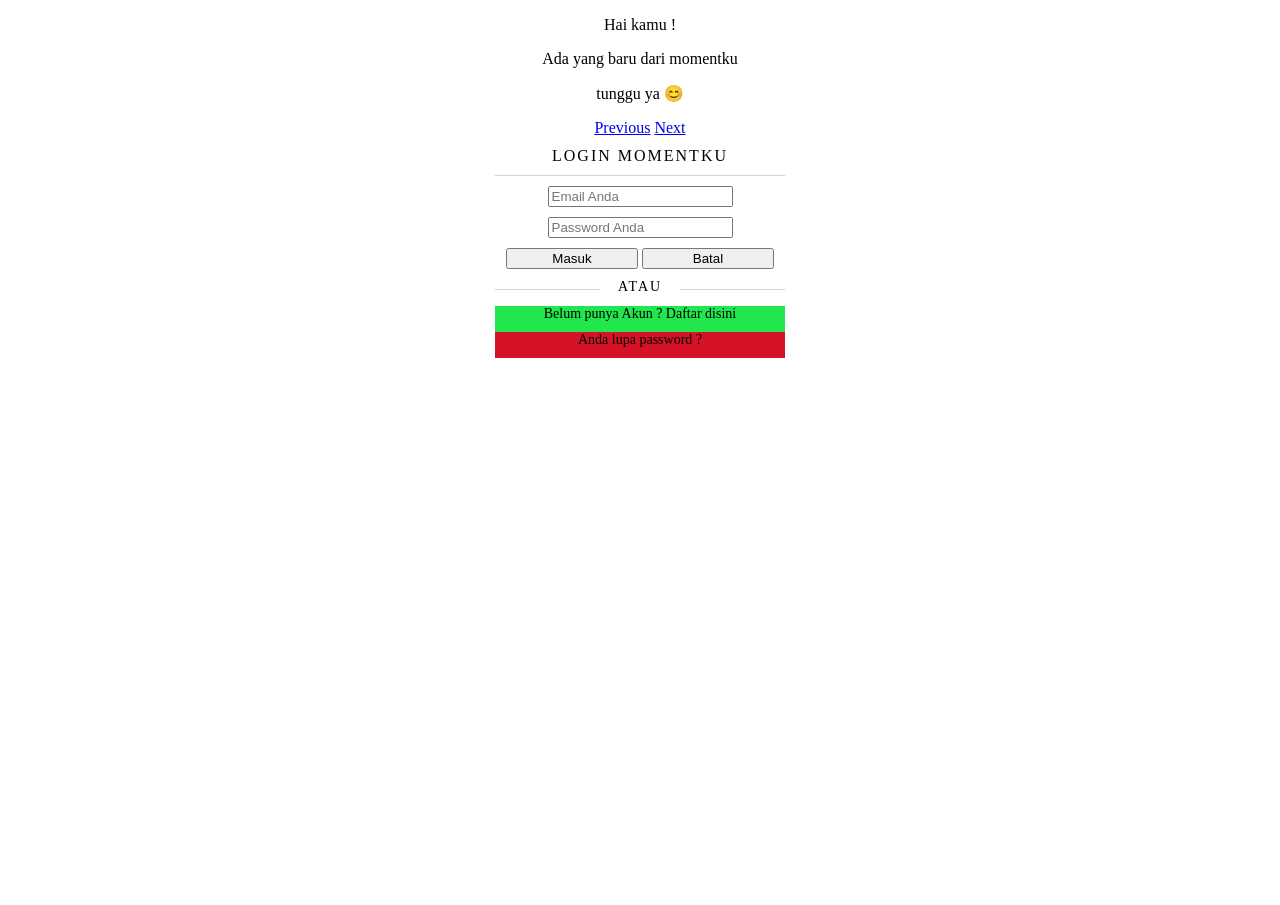
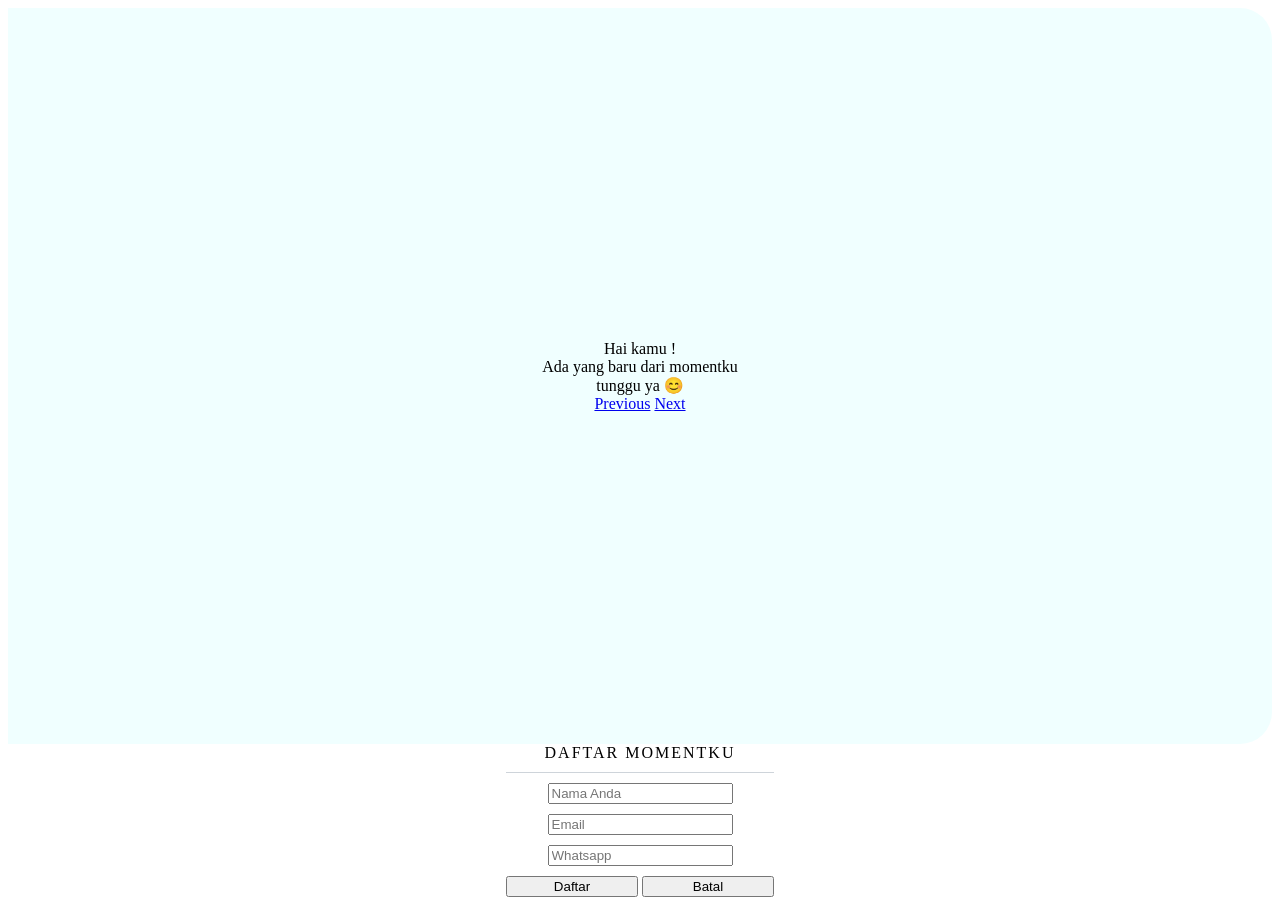
Before and after one commit to rfcumi/momentku, a PHP site: the page made by app/Views/pages/login.php in a window 1280 px wide. Before the commit the page ends 358 px from the top, so only its background shows below. Run offline with PHP 8.4, Linux system fonts and the light colour scheme; the template is opened without the code that fills it, so the values that code supplies are empty.

Commit message:
fix property CSS class join-promo and join-form

```diff
--- a/app/Views/pages/login.php
+++ b/app/Views/pages/login.php
@@ -14,8 +14,6 @@
 	    .frame{
 		    min-height: 100vh;
 		    text-align: center;}
-		.contents{
-		    padding:10px;}
 		.title {
 			font-weight:500;
 		    letter-spacing:2px;
@@ -23,22 +21,32 @@
 		    margin-bottom:10px!important;
 		    padding-bottom:10px!important;
 			border-bottom: 1.5px solid #ced4da;}
+		.join-promo{
+			min-height:92vh;
+			background:#f0ffff;
+			border-top-right-radius: 2rem;
+    		border-bottom-right-radius: 2rem;}
+		.join-promo, .join-form{
+			display:flex;}
+		.join-promo .contents{
+			width:100%;
+			margin-top:auto;
+			margin-bottom:auto;}
+		.join-form .contents{
+			margin:auto;}
 
-		.form-page{
-		    width:290px;
-		    display:inline-block;}
-		    .form-page .form-group{
+		.join-form .form-group{
 		    margin-bottom:10px!important;}
-		.form-page button{
+		.join-form button{
 			width:132px;}
-		.form-page>.other-choice{
+		.join-form>.other-choice{
 		    font-size:14px;
 		    margin-top:20px!important;
 			border-top:1.5px solid #ced4da;}
-		.form-page>.other-choice>span{
+		.join-form>.other-choice>span{
             display:block;
             padding-bottom:10px;}
-		.form-page>.other-choice>span:first-child{
+		.join-form>.other-choice>span:first-child{
             top:-11px;
             width:80px;
             font-weight:500;
@@ -48,45 +56,47 @@
             background-color:#fff;
             text-transform:uppercase;
             padding-bottom:inherit!important;}
-		.form-page>.other-choice .btn-success{
+		.join-form>.other-choice .btn-success{
 		    background-color:#21e64e!important;
 		    border-color:#21e64e!important;}
-		.form-page>.other-choice .btn-danger{
+		.join-form>.other-choice .btn-danger{
 		    background-color:#d61326!important;
 		    border-color:#d61326!important;}
 		</style>
 	<body>
-	<?php
-	    $uc = "<div class='under-construction'><i class='material-icons'>settings</i><i class='material-icons'>settings</i><div class='blinking'>Dalam perbaikan ...</div></div>";
-	?>
 	<div class="frame row align-items-center">
-	    <div class="col d-none d-md-block form-slider-promo">
-	        <div id="sliderPromoForm" class="carousel slide" data-ride="carousel">
-                <div class="carousel-inner">
-                    <div class="carousel-item active"><p>Hai kamu !</p></div>
-                    <div class="carousel-item"><p>Ada yang baru dari momentku</p></div>
-                    <div class="carousel-item"><p>tunggu ya 😊</p></div>
-                </div>
-                <a class="carousel-control-prev" href="#sliderPromoForm" role="button" data-slide="prev"><span class="carousel-control-prev-icon" aria-hidden="true"></span><span class="sr-only">Previous</span></a>
-                <a class="carousel-control-next" href="#sliderPromoForm" role="button" data-slide="next"><span class="carousel-control-next-icon" aria-hidden="true"></span><span class="sr-only">Next</span></a>
-            </div>
+	    <div class="col d-none d-md-block">
+		<div class="join-promo">
+			<div class='contents'>
+	        	<div class="carousel slide" id="joinSliderPromo" data-ride="carousel">
+                	<div class="carousel-inner">
+                    	<div class="carousel-item active">Hai kamu !</div>
+                    	<div class="carousel-item">Ada yang baru dari momentku</div>
+                    	<div class="carousel-item">tunggu ya 😊</div>
+                	</div>
+                	<a class="carousel-control-prev" href="#joinSliderPromo" role="button" data-slide="prev"><span class="carousel-control-prev-icon" aria-hidden="true"></span><span class="sr-only">Previous</span></a>
+                	<a class="carousel-control-next" href="#joinSliderPromo" role="button" data-slide="next"><span class="carousel-control-next-icon" aria-hidden="true"></span><span class="sr-only">Next</span></a>
+            	</div>
+			</div>
+		</div>
         </div>
-        <div class="col">
-            <div class='contents form-page form-login-momentku'>
-                <div class='title'>Login Momentku</div>
-                <form id='form-login-momentku' method='post' enctype='multipart/form-data'>
-                    <div class='form-group'><input type='email' name='email' class='form-control form-control-sm' placeholder='Email Anda' required></div>
-                    <div class='form-group'><input type='password' name='pwd' class='form-control form-control-sm' placeholder='Password Anda' required></div>
-                    <button type='submit' name='submit-masuk' class='btn btn-sm btn-primary' id='login-momentku' >Masuk</button>
-                    <button type='button' class='btn btn-sm btn-primary' id='cancel-login-momentku'>Batal</button>
+        <div class="col join-form">
+            <div class='contents'>
+                <div class='title'>Daftar Momentku</div>
+                <form id='join-form' method='post' enctype='multipart/form-data'>
+					<div class='form-group'><input type='text' name='name' class='form-control form-control-sm' placeholder='Nama Anda' required></div>
+                    <div class='form-group'><input type='email' name='email' class='form-control form-control-sm' placeholder='Email' required></div>
+                    <div class='form-group'><input type='tel' name='whatsapp' class='form-control form-control-sm' placeholder='Whatsapp' required></div>
+                    <button type='submit' name='join-btn' class='btn btn-sm btn-primary' id='join-btn' >Daftar</button>
+                    <button type='button' class='btn btn-sm btn-primary' id='cancel-btn'>Batal</button>
                 </form>
-                <div class='other-choice'>
+                <!--<div class='other-choice'>
                     <span>atau</span>
                     <span class='btn btn-sm btn-success btn-block' id='to-register-momentku'>Belum punya Akun ? Daftar disini</span>
                     <span class='btn btn-sm btn-danger btn-block' id='to-forget-momentku'>Anda lupa password ?</span>
-                </div>
+                </div>-->
             </div>
-            <div class='contents form-page form-register-momentku' style='display:none;'>
+            <!--<div class='contents form-form form-register-momentku' style='display:none;'>
                 <div class='title'>Registrasi Momentku</div>
                 <form id='form-register-momentku' method='post' enctype='multipart/form-data'>
                     <div class='form-group'><input type='text' name='name' class='form-control form-control-sm' placeholder='Nama Anda' required></div>
@@ -98,19 +108,19 @@
                     <button type='button' class='btn btn-sm btn-primary' id='back-login-register'>Kembali</button>
                 </form>
             </div>
-            <div class='contents form-page form-forget-momentku' style='display:none;'>
+            <div class='contents form-form form-forget-momentku' style='display:none;'>
                 <div class='title'>Lupa Password</div>
                 <form id='form-forget-momentku' method='post' enctype='multipart/form-data'>
                     <div class='form-group'><input type='text' name='forget' class='form-control form-control-sm' placeholder='Email or Whatsapp' required></div>
                     <button type='submit' name='submit-terapkan' class='btn btn-sm btn-primary' id='register-momentku'>Terapkan</button>
                     <button type='button' class='btn btn-sm btn-primary' id='back-login-forget'>Kembali</button>
-                </form>
+                </form>-->
             </div>
         </div>
     </div>
 	<script>
 	    $(document).ready(function(){
-	        $('#cancel-login-momentku').click(function(){window.location.assign("https://momentku.info");});
+	        $('#cancel-btn').click(function(){window.location.assign("http://localhost/0momentku/MUndangan");});
 	        $('#to-register-momentku').click(function(){setTimeout(function(){$(".form-register-momentku").fadeIn();},400);$(".form-login-momentku").fadeOut();});
 	        $('#back-login-register').click(function(){setTimeout(function(){$(".form-login-momentku").fadeIn();},400);$(".form-register-momentku").fadeOut();});
 	        $('#to-forget-momentku').click(function(){setTimeout(function(){$(".form-forget-momentku").fadeIn();},400);$(".form-login-momentku").fadeOut();});
```
